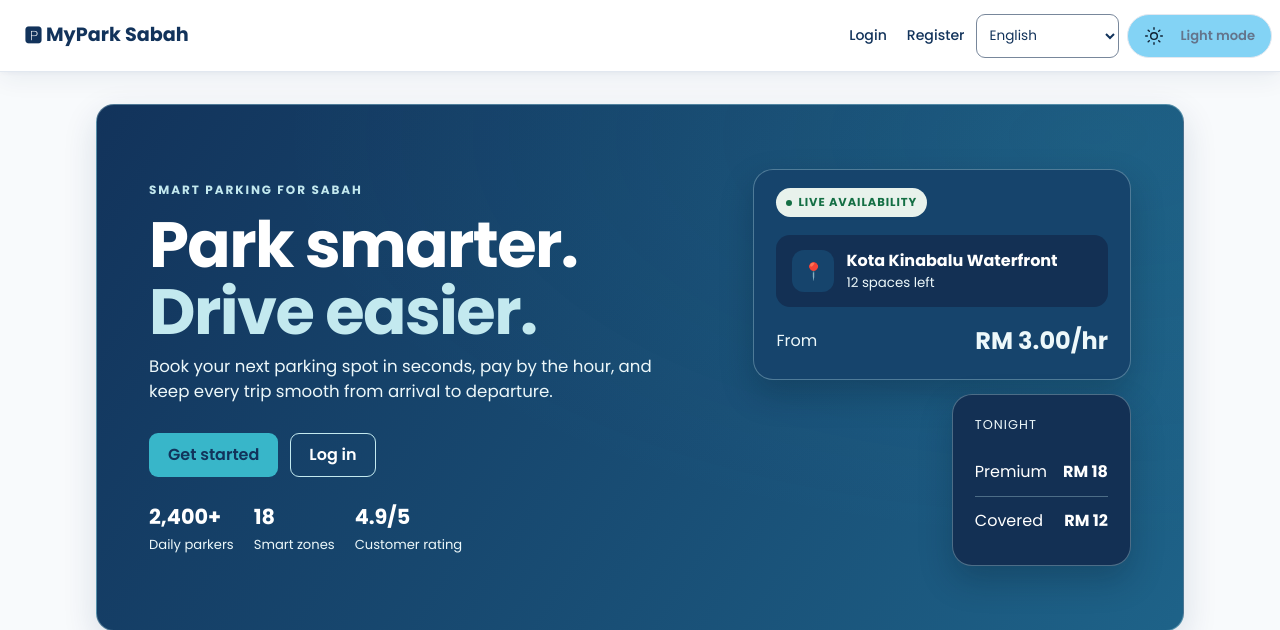
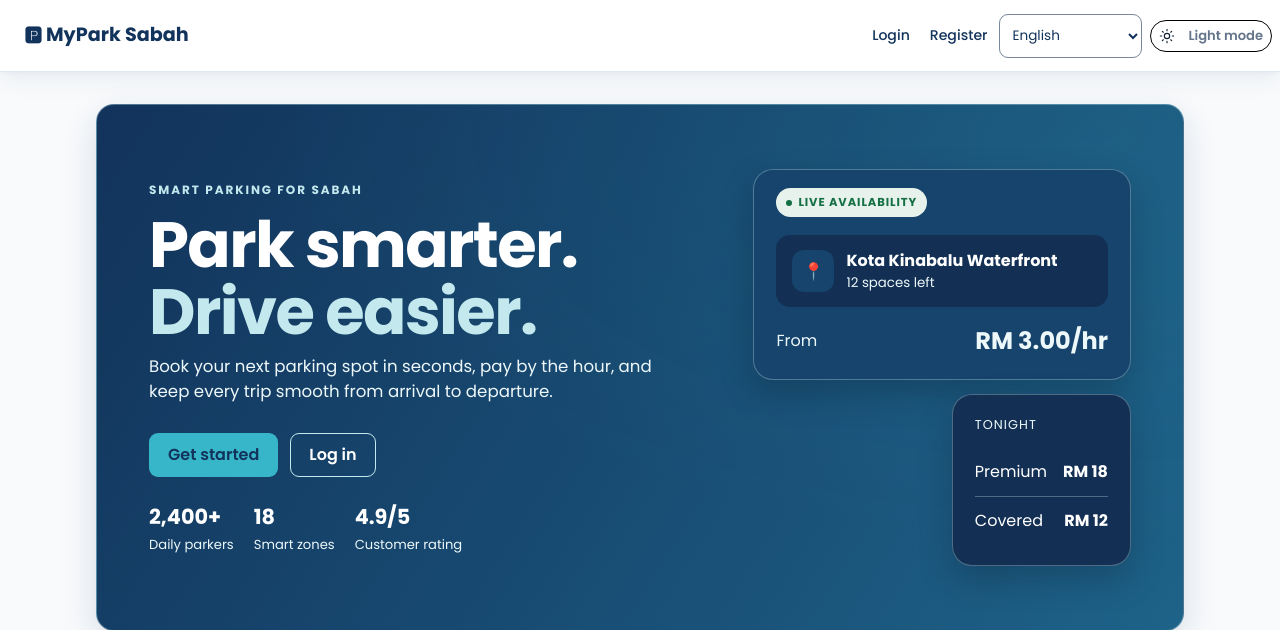
Before and after one commit to javanyms-sm25-ops/MyPark-Sabah, a PHP site: page / in a window 1280 px wide. Shown: the top 630 px of the page. Run offline with PHP 8.4, Linux system fonts and the light colour scheme; some libraries are stand-ins or nearby versions.

Commit message:
Change Design Light/Dark Button

```diff
--- a/assets/css/style.css
+++ b/assets/css/style.css
@@ -784,15 +784,14 @@ button.ghost {
   flex: 0 0 auto;
   align-items: center;
   justify-content: center;
-  gap: 8px;
-  min-width: 126px;
-  height: 44px;
-  min-height: 44px;
+  gap: 5px;
+  min-width: 96px;
+  min-height: 32px;
   margin: 0;
-  padding: 0 16px;
+  padding: 0 8px;
   color: #102234;
-  background: #83d3f5;
-  border: 1px solid var(--border);
+  background: #fff;
+  border: 1px solid #000;
   border-radius: 999px;
   font-size: 0.78rem;
   font-weight: 600;
@@ -802,7 +801,7 @@ button.ghost {
 
 .theme-toggle:hover {
   color: #102234;
-  background: #aeddf1;
+  background: #f5f5f5;
   transform: none;
 }
 
@@ -825,8 +824,8 @@ button.ghost {
 
 .theme-toggle svg {
   flex: 0 0 auto;
-  width: 20px;
-  height: 20px;
+  width: 16px;
+  height: 16px;
 }
 
 .theme-toggle__moon,
--- a/dashboard.php
+++ b/dashboard.php
@@ -13,7 +13,7 @@ require_once __DIR__ . '/includes/parking-booking.php';
 if ($_SERVER['REQUEST_METHOD'] === 'POST') {
     $action = $_POST['action'] ?? '';
     if (in_array($action, ['add_booking_vehicle', 'review_parking', 'start_parking', 'edit_parking'], true)) {
-        require __DIR__ . '/parking.php';
+        require __DIR__ . '/parking-details.php';
         return;
     }
     check_csrf();
@@ -31,7 +31,7 @@ if (is_string($_GET['vehicle_id'] ?? null)) {
     $resume['vehicle_id'] = $_GET['vehicle_id'];
 }
 if ($resume) {
-    header('Location: parking.php?' . http_build_query($resume), true, 303);
+    header('Location: parking-details.php?' . http_build_query($resume), true, 303);
     exit;
 }
 
@@ -109,7 +109,7 @@ head('Sabah Parking');
         </p>
       <?php endif; ?>
       <a class="btn" href="https://www.google.com/maps/search/?api=1&amp;query=<?= $lot['lat'] ?>,<?= $lot['lng'] ?>" target="_blank" rel="noopener"><?= te('View map') ?></a>
-      <a class="btn" href="parking.php?lot_id=<?= e($lot['id']) ?>"><?= te('Select location') ?></a>
+      <a class="btn" href="parking-details.php?lot_id=<?= e($lot['id']) ?>"><?= te('Select location') ?></a>
     </article>
   <?php endforeach; ?>
 </section>
--- a/includes/oku-profile.php
+++ b/includes/oku-profile.php
@@ -27,6 +27,6 @@ $okuUrl = $vehiclesPage . '#oku-parking-verification';
     </form>
   <?php endif; ?>
   <?php if ($bookingContext || $okuStatus === 'approved'): ?>
-    <p><a href="<?= e($bookingContext ? 'parking.php?' . http_build_query(parking_resume_fields($bookingContext)) : 'dashboard.php#locations') ?>"><?= te('Back to parking') ?></a></p>
+    <p><a href="<?= e($bookingContext ? 'parking-details.php?' . http_build_query(parking_resume_fields($bookingContext)) : 'dashboard.php#locations') ?>"><?= te('Back to parking') ?></a></p>
   <?php endif; ?>
 </section>
--- a/profile.php
+++ b/profile.php
@@ -118,7 +118,7 @@ head('Profile');
       <a class="btn" href="<?= e('profile.php?' . http_build_query($bookingContext + ['vehicle_edit' => 'new']) . '#vehicle-editor') ?>"><?= te('Add vehicle') ?></a>
     </div>
     <?php if ($bookingContext): ?>
-      <p><a class="vehicle-secondary-link" href="<?= e('parking.php?' . http_build_query(parking_resume_fields($bookingContext))) ?>"><?= te('Back to parking') ?></a></p>
+      <p><a class="vehicle-secondary-link" href="<?= e('parking-details.php?' . http_build_query(parking_resume_fields($bookingContext))) ?>"><?= te('Back to parking') ?></a></p>
     <?php endif; ?>
     <?php if ($vehicleError): ?><p class="booking-error" role="alert"><?= te($vehicleError) ?></p><?php endif; ?>
     <?php if ($editing): ?>
--- a/router.php
+++ b/router.php
@@ -21,7 +21,7 @@ if ($path === '/admin') {
 }
 $pages = [
     'index.php', 'pages/login.php', 'logout.php', 'pages/register.php', 'forgot.php',
-    'dashboard.php', 'parking.php', 'history.php', 'profile.php', 'support.php', 'ticket.php',
+    'dashboard.php', 'parking-details.php', 'parking.php', 'history.php', 'profile.php', 'support.php', 'ticket.php',
     'wallet.php', 'compound.php', 'receipts.php', 'staff.php', 'admin/index.php', 'api/availability.php',
     'api/export.php', 'api/operations.php', 'api/staff.php', 'api/oku-proof.php',
 ];
```
Also changed, not shown: includes/booking-panel.php (+4 -4 lines), parking-details.php (added, +137 -0 lines), parking.php (+4 -135 lines).
